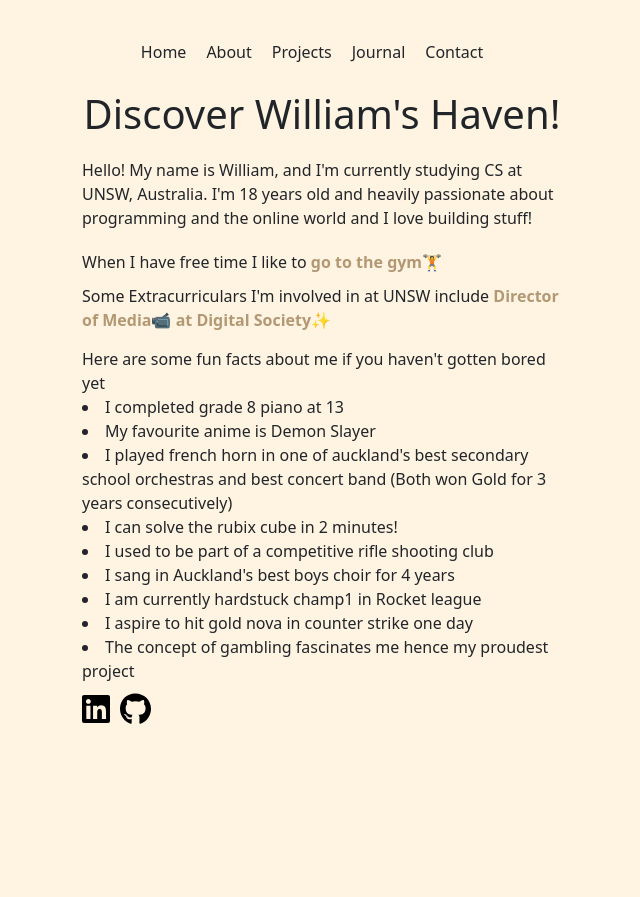
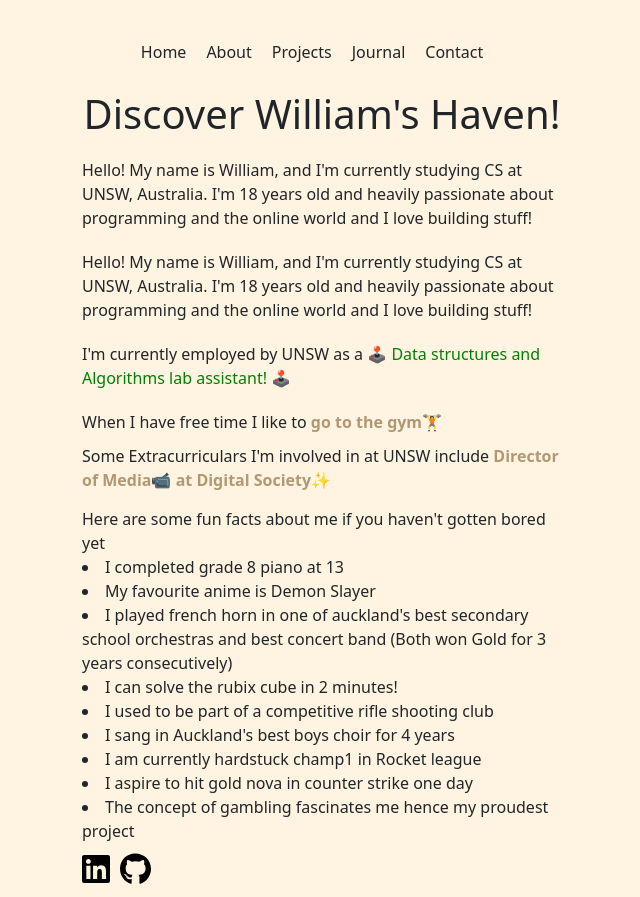
Before and after one commit to WilliamYangg/PersonalPortfolio, a React (Vite) app: page / in a window 1280 px wide. Shown: the whole page, without its empty margins (318-958 px from the left). Built offline with nearby package versions, Linux system fonts and the light colour scheme.

Commit message:
Added a new part about employment to my home.tsx

```diff
--- a/src/Home component/Home.css
+++ b/src/Home component/Home.css
@@ -32,3 +32,7 @@
 .social-links a{
     margin-right:10px;
 }
+
+.dsa-highlight {
+    color: green;
+  }
--- a/src/Home component/Home.tsx
+++ b/src/Home component/Home.tsx
@@ -43,6 +43,18 @@ const Home = () => {
         Australia. I'm 18 years old and heavily passionate about programming and
         the online world and I love building stuff!
       </div>
+      <div className="intro">
+        Hello! My name is William, and I'm currently studying CS at UNSW,
+        Australia. I'm 18 years old and heavily passionate about programming and
+        the online world and I love building stuff!
+      </div>
+      <div className="intro">
+        I'm currently employed by UNSW as a{" "}
+        <span className="dsa-highlight">
+          🕹️ Data structures and Algorithms lab assistant! 🕹️
+        </span>
+      </div>
+
       <div className="Hobbies">
         When I have free time I like to{" "}
         <span onClick={changeHobby} className="hobby-highlight">
```
